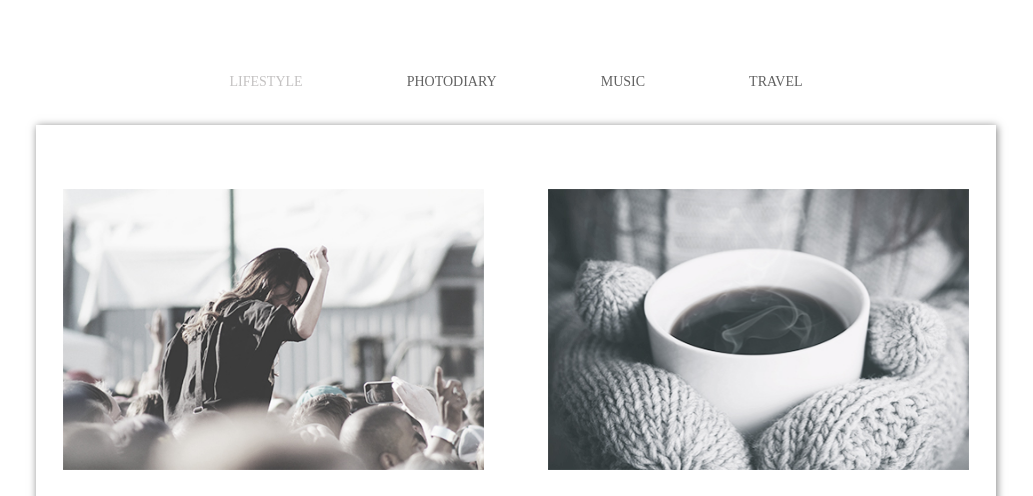
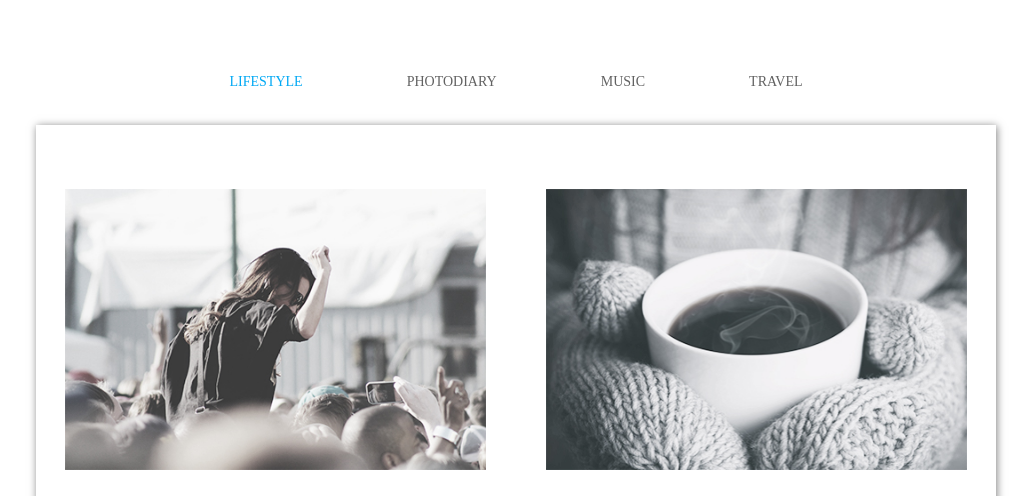
Before and after one commit to ogabura/goit-fe-course, a plain HTML site: page html-css/module-3/index.html in a window 1280 px wide. In both pictures the pointer is over the link "LIFESTYLE". Shown: the top 496 px of the page, without its empty margins (124-1157 px from the left). Drawn offline with Linux system fonts and the light colour scheme.

Commit message:
hover color

```diff
--- a/html-css/module-3/css/task3.css
+++ b/html-css/module-3/css/task3.css
@@ -55,7 +55,7 @@ ul.nav:after {
 }
 
 .menu .nav a:hover{
-    color:rgba(158, 155, 155, 0.61);
+    color:#03a9f4;
 }
 .outer-box {
     /*border: 1px dotted red;*/
@@ -64,6 +64,7 @@ ul.nav:after {
     max-width: 960px;
     min-width: 421px;
     text-align: center;
+    font-size: 0;
     background-color: rgb(255, 255, 255);
     box-shadow: 1px 1px 8px rgba(5, 5, 5, 0.5);
 }
--- a/html-css/module-3/index.html
+++ b/html-css/module-3/index.html
@@ -24,8 +24,6 @@
         <div class="outer-box">
             <div class="inner-box center">
                 <article>
-                    <div class="image">
-                    </div>
                     <img src="img/concert.jpg" height="281" width="421" title="concert" alt="girl under the stage">
                     <p id="lifestyle" class="title">Lifestyle</p>
                     <h2>More than just a music festival</h2>
@@ -43,7 +41,7 @@
             <div class="inner-box center">
                 <article>
                     <img src="img/goldengate.jpg" height="281" width="421" title="concert" alt="girl under the stage">
-                    <p id="photodiary"class="title">Photodiary</p>
+                    <p id="photodiary" class="title">Photodiary</p>
                     <h2>American dream</h2>
                     <p class="text">Lorem ipsum dolor sit amet, consectetur adipisicing elit, sed do eiusmod tempor incididunt ut labore et dolore magna aliqua. Ut enim ad minim veniam, quis nostrud exercitation ullamco laboris</p>
                 </article>
@@ -59,7 +57,7 @@
             <div class="inner-box center">
                     <article>
                         <img src="img/road.jpg" height="281" width="421" title="concert" alt="girl under the stage">
-                        <p id="music"class="title">music</p>
+                        <p id="music" class="title">music</p>
                         <h2>Top 10 song for running</h2>
                         <p class="text">Lorem ipsum dolor sit amet, consectetur adipisicing elit, sed do eiusmod tempor incididunt ut labore et dolore magna aliqua. Ut enim ad minim veniam, quis nostrud exercitation ullamco laboris</p>
                     </article>
```
